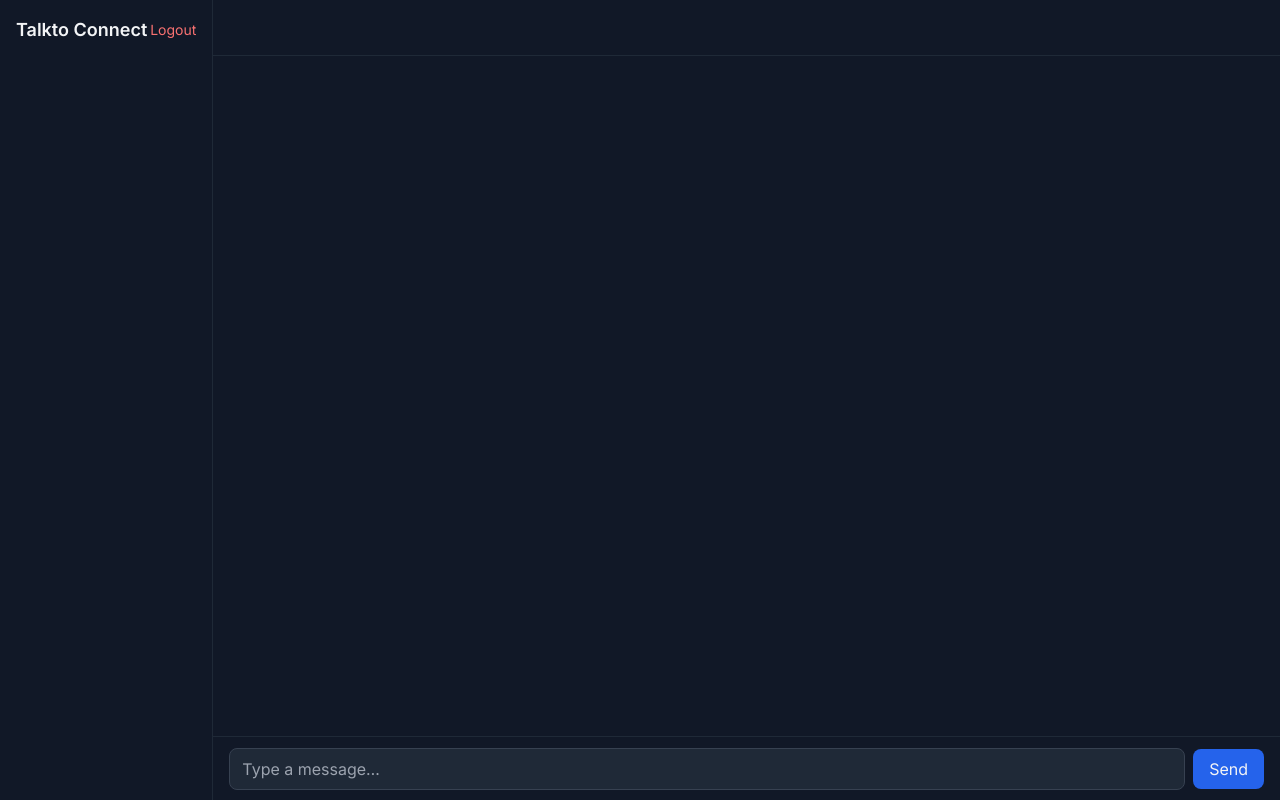
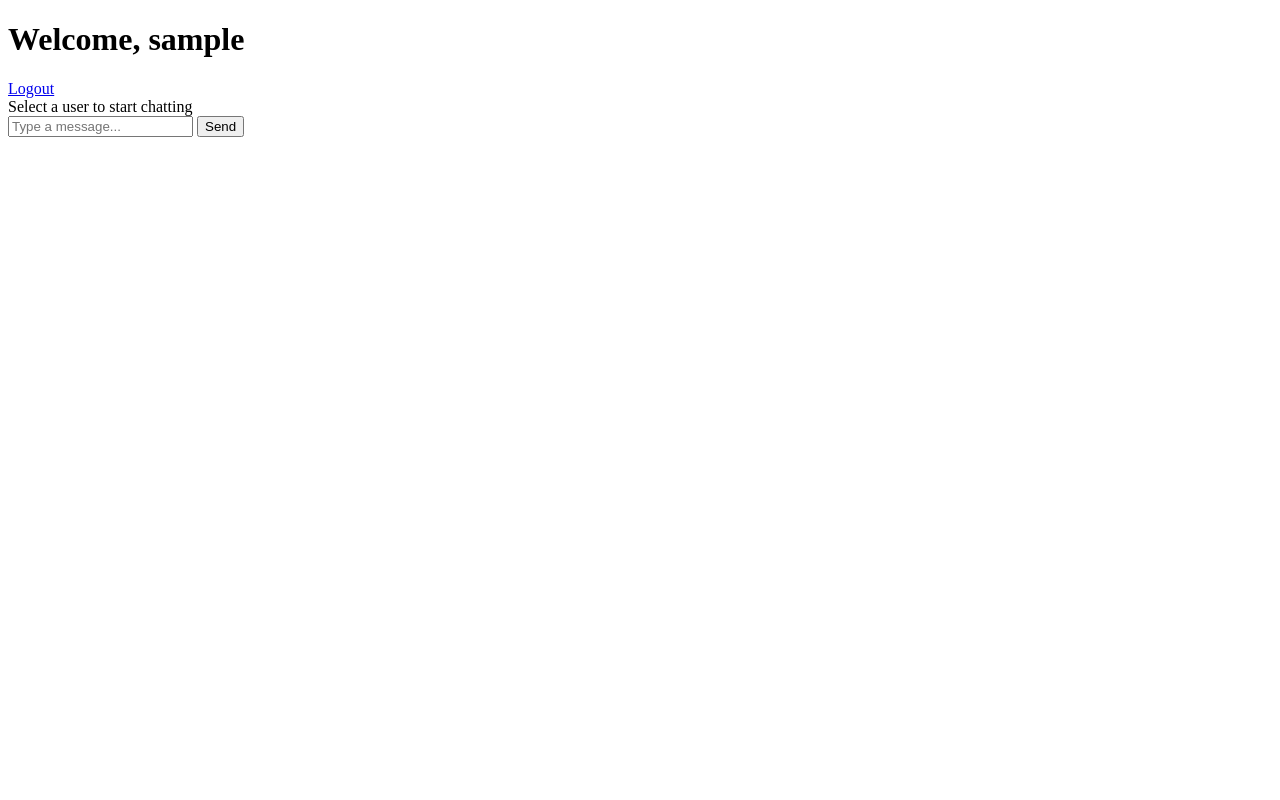
Before and after one commit to mdafsahuzzamanswachha-blip/Talk-to-Connect, a Flask app: page / in a window 1280 px wide. Run offline with Flask 3, Linux system fonts and the light colour scheme; the visitor is signed in with stand-in values (Sample User, id 1); some libraries are stand-ins or nearby versions.

Commit message:
Update index.html

```diff
--- a/templates/index.html
+++ b/templates/index.html
@@ -3,50 +3,29 @@
 <head>
   <meta charset="UTF-8" />
   <title>Talkto Connect</title>
-  <meta name="viewport" content="width=device-width,initial-scale=1" />
-  <link href="https://fonts.googleapis.com/css2?family=Inter:wght@400;600&display=swap" rel="stylesheet" />
-  <script src="https://cdn.tailwindcss.com"></script>
-  <link rel="stylesheet" href="/static/css/style.css" />
+  <link rel="stylesheet" href="{{ url_for('static', filename='style.css') }}" />
   <script src="https://cdn.socket.io/4.7.2/socket.io.min.js"></script>
 </head>
-<body class="bg-gray-900 text-gray-100 font-[Inter] h-screen">
-  <div class="h-full grid grid-cols-12">
-    <!-- Sidebar -->
-    <aside class="col-span-3 lg:col-span-2 border-r border-gray-800 p-4 overflow-y-auto">
-      <div class="flex items-center justify-between mb-4">
-        <h1 class="text-lg font-semibold">Talkto Connect</h1>
-        <a href="/logout" class="text-sm text-red-400 hover:underline">Logout</a>
-      </div>
-      <ul id="users-list" class="space-y-1">
-        {% for u in users %}
-          <li class="flex items-center gap-2 p-2 rounded hover:bg-gray-800 cursor-pointer" data-uid="{{ u.id }}">
-            <span class="w-2.5 h-2.5 rounded-full status {% if u.id in online_ids %}online{% else %}offline{% endif %}"></span>
-            <img src="{{ u.avatar }}" class="w-6 h-6 rounded-full" alt="{{ u.username }}" />
-            <span class="text-sm">{{ u.username }}</span>
-          </li>
-        {% endfor %}
-      </ul>
-    </aside>
+<body class="chat">
+  <div class="chat-container">
+    <header>
+      <h1>Welcome, {{ current_user.username }}</h1>
+      <a href="/logout">Logout</a>
+    </header>
 
-    <!-- Chat area -->
-    <main class="col-span-9 lg:col-span-10 flex flex-col">
-      <header class="h-14 border-b border-gray-800 flex items-center px-4">
-        <div class="text-sm text-gray-400" id="typing-bar" style="visibility:hidden;">Typing…</div>
-      </header>
+    <div class="chat-box" id="chat-box">
+      <div class="placeholder">Select a user to start chatting</div>
+    </div>
 
-      <section id="chat-box" class="flex-1 overflow-y-auto p-4 space-y-2 bg-gray-900"></section>
-
-      <form id="chat-form" class="h-16 border-t border-gray-800 flex items-center gap-2 px-4">
-        <input id="chat-input" type="text" placeholder="Type a message…" autocomplete="off"
-               class="flex-1 bg-gray-800 border border-gray-700 rounded-lg px-3 py-2 outline-none focus:ring-2 focus:ring-blue-500" />
-        <button type="submit" class="px-4 py-2 bg-blue-600 rounded-lg hover:bg-blue-500">Send</button>
-      </form>
-    </main>
+    <form id="chat-form">
+      <input type="text" id="chat-input" placeholder="Type a message..." autocomplete="off" />
+      <button type="submit">Send</button>
+    </form>
   </div>
 
   <script>
     window.CURRENT_USER_ID = {{ current_user.id }};
   </script>
-  <script src="/static/js/chat.js"></script>
+  <script src="{{ url_for('static', filename='chat.js') }}"></script>
 </body>
 </html>
```
